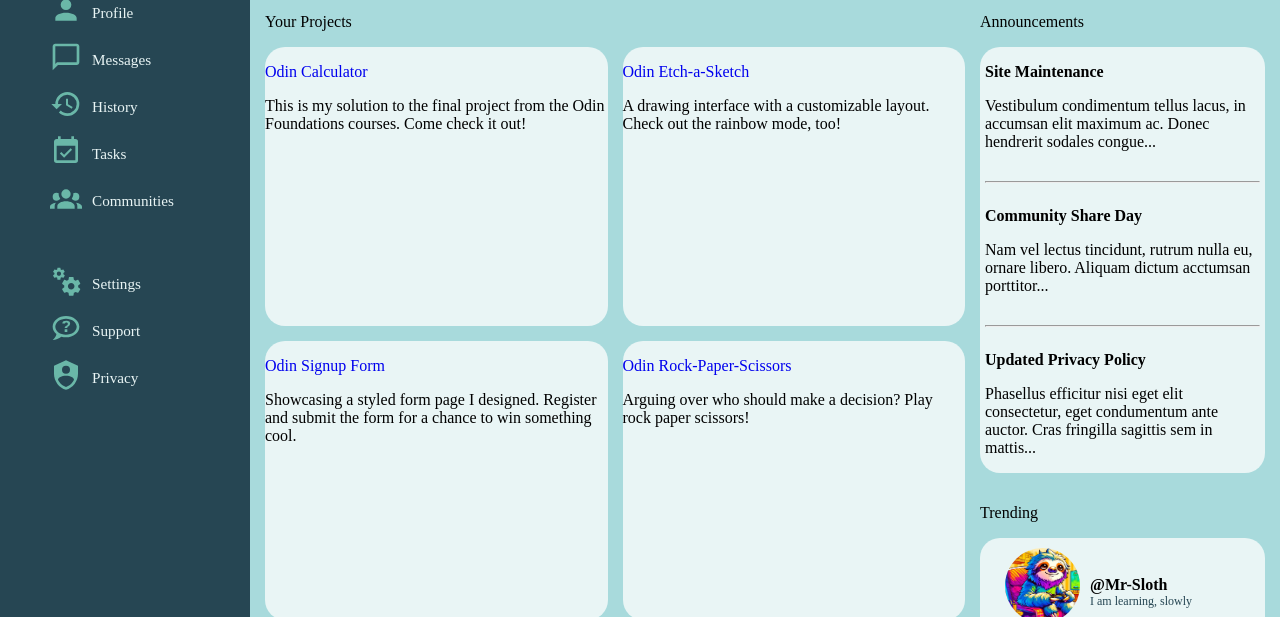
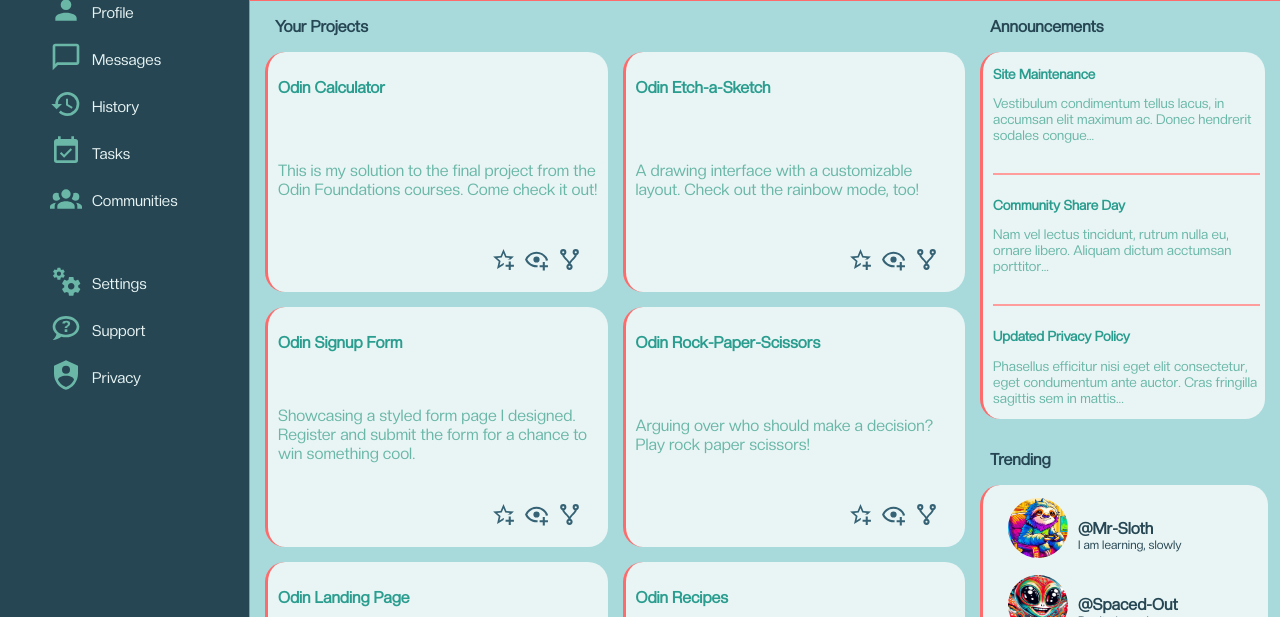
Before and after one commit to ThomasMcDonald1/odin-admin-dashboard, a plain HTML site: page index.html in a window 1280 px wide. Shown: the part 183-800 px from the top of the page. Drawn offline with Linux system fonts and the light colour scheme.

Commit message:
adds finishing styles to the dashboard
added the project card icons, trending icons,
font-families, font-size changes, also adds a
vertical scrollbar for the main content section
for when viewports overflow

```diff
--- a/index.html
+++ b/index.html
@@ -106,7 +106,7 @@
         </div>
         <div class="main-content">
             <div class="projects-container">
-                <p>Your Projects</p>
+                <p class="cards-label">Your Projects</p>
                 <div class="cards-container">
                     <div class="project-card">
                         <a href="https://thomasmcdonald1.github.io/odin-calculator/" class="project-link">
@@ -117,6 +117,11 @@
                         <p class="card-body">
                             This is my solution to the final project from the Odin Foundations courses. Come check it out!
                         </p>
+                        <div class="project-icon-group">
+                            <img class="project-card-icon" src="icons/star-plus.svg" alt="dashboard icon">
+                            <img class="project-card-icon" src="icons/eye-plus.svg" alt="dashboard icon">
+                            <img class="project-card-icon" src="icons/source-fork.svg" alt="dashboard icon">
+                        </div>
                     </div>
                     <div class="project-card">
                         <a href="https://thomasmcdonald1.github.io/odin-etch-a-sketch/" class="project-link">
@@ -127,6 +132,11 @@
                         <p class="card-body">
                             A drawing interface with a customizable layout. Check out the rainbow mode, too!
                         </p>
+                        <div class="project-icon-group">
+                            <img class="project-card-icon" src="icons/star-plus.svg" alt="dashboard icon">
+                            <img class="project-card-icon" src="icons/eye-plus.svg" alt="dashboard icon">
+                            <img class="project-card-icon" src="icons/source-fork.svg" alt="dashboard icon">
+                        </div>
                     </div>
                     <div class="project-card">
                         <a href="https://thomasmcdonald1.github.io/odin-signup-form/" class="project-link">
@@ -137,6 +147,11 @@
                         <p class="card-body">
                             Showcasing a styled form page I designed. Register and submit the form for a chance to win something cool.
                         </p>
+                        <div class="project-icon-group">
+                            <img class="project-card-icon" src="icons/star-plus.svg" alt="dashboard icon">
+                            <img class="project-card-icon" src="icons/eye-plus.svg" alt="dashboard icon">
+                            <img class="project-card-icon" src="icons/source-fork.svg" alt="dashboard icon">
+                        </div>
                     </div>
                     <div class="project-card">
                         <a href="https://thomasmcdonald1.github.io/odin-rock-paper-scissors-ui/" class="project-link">
@@ -147,6 +162,11 @@
                         <p class="card-body">
                             Arguing over who should make a decision? Play rock paper scissors!
                         </p>
+                        <div class="project-icon-group">
+                            <img class="project-card-icon" src="icons/star-plus.svg" alt="dashboard icon">
+                            <img class="project-card-icon" src="icons/eye-plus.svg" alt="dashboard icon">
+                            <img class="project-card-icon" src="icons/source-fork.svg" alt="dashboard icon">
+                        </div>
                     </div>
                     <div class="project-card">
                         <a href="https://thomasmcdonald1.github.io/odin-landing-page/index.html" class="project-link">
@@ -157,6 +177,11 @@
                         <p class="card-body">
                             A simple landing page project. Cool lions included!
                         </p>
+                        <div class="project-icon-group">
+                            <img class="project-card-icon" src="icons/star-plus.svg" alt="dashboard icon">
+                            <img class="project-card-icon" src="icons/eye-plus.svg" alt="dashboard icon">
+                            <img class="project-card-icon" src="icons/source-fork.svg" alt="dashboard icon">
+                        </div>
                     </div>
                     <div class="project-card">
                         <a href="https://thomasmcdonald1.github.io/odin-recipes/" class="project-link">
@@ -167,11 +192,16 @@
                         <p class="card-body">
                             This was my first completed Odin project. Want to make some delicious pizza? Or perhaps a tasty seared steak? Check out my recipes page!
                         </p>
+                        <div class="project-icon-group">
+                            <img class="project-card-icon" src="icons/star-plus.svg" alt="dashboard icon">
+                            <img class="project-card-icon" src="icons/eye-plus.svg" alt="dashboard icon">
+                            <img class="project-card-icon" src="icons/source-fork.svg" alt="dashboard icon">
+                        </div>
                     </div>
                 </div>
             </div>
             <div class="extras-container">
-                <p>Announcements</p>
+                <p class="cards-label">Announcements</p>
 
                 <div class="extras">
                     <div class="announcement-card">
@@ -198,7 +228,7 @@
                         </div>
                     </div>
                     <div class="trending-container">
-                        <p>Trending</p>
+                        <p class="cards-label">Trending</p>
                         <div class="trending-card">
                             <div class="trend-group">
                                 <img class="trend-img" src="imgs/gamersloth.png" alt="Happy Odin">
--- a/styles.css
+++ b/styles.css
@@ -18,6 +18,7 @@
     --soft-mint: #e9f5f5;
     --celestial-green: #6ab7a8;
     --sunset-coral: #ff6b6b;
+    --icon: #356274;
 }
 
 /************ html and body ************/
@@ -41,6 +42,11 @@ html, body
 p
 {
     overflow-wrap: break-word;
+}
+
+p, span
+{
+    font-family: creato, Arial, Helvetica, sans-serif;
 }
 
 a
@@ -88,6 +94,7 @@ hr
     grid-column: 1 / 2;
     grid-row: 1 / 6;
     background-color: var(--deep-sea-blue);
+    border-right: 1px solid var(--sunset-coral);
 }
 
 .sb-list
@@ -153,7 +160,7 @@ hr
     display: grid;
     grid-template-rows: 1fr;
     grid-template-columns: 1fr minmax(150px, 350px);
-
+    border-bottom: 2px solid var(--sunset-coral);
 }
 
 .search-group
@@ -260,6 +267,7 @@ hr
 {
     font-size: 1rem;
     padding-top: 14px;
+    color: var(--deep-sea-blue);
 }
 
 .user-name, .user-id
@@ -295,6 +303,15 @@ hr
     display: grid;
     grid-template-columns: 1fr 300px;
     grid-template-rows: 1fr;
+    overflow-y: scroll;
+    overflow-x: hidden;
+}
+
+.cards-label
+{
+    font-weight: bold;
+    color: var(--deep-sea-blue);
+    padding-left: 10px;
 }
 
 /************ project cards ************/
@@ -319,9 +336,48 @@ hr
     height: 100%;
 }
 
+.project-card
+{
+    padding-top: 10px;
+    padding-left: 10px;
+    padding-right: 10px;
+    padding-bottom: 20px;
+    display: flex;
+    flex-direction: column;
+    align-items: start;
+    justify-content: space-between;
+}
+
+.card-header
+{
+    color: var(--persian-green);
+    font-weight: bold;
+}
+
+.card-body
+{
+    color: var(--celestial-green);
+}
+
+.project-icon-group
+{
+    display: flex;
+    gap: 8px;
+    align-items: center;
+    justify-content: right;
+    width: 95%;
+}
+
+.project-card-icon
+{
+    width: 25px;
+    height: 25px;
+}
+
 .project-card, .announcement-card, .trending-card
 {
     background-color: var(--soft-mint);
+    border-left: 3px solid var(--sunset-coral);
     border-radius: 20px;
 }
 
@@ -362,6 +418,9 @@ hr
     flex-direction: column;
     justify-content: space-evenly;
     align-items: center;
+    padding-top: 10px;
+    padding-bottom: 10px;
+    gap: 10px;
 }
 
 .announcement-card
@@ -374,14 +433,31 @@ hr
 
 .announcement
 {
-    padding-left: 5px;
+    padding-left: 10px;
     padding-right: 5px;
 }
 
 .announcement-header
 {
     font-weight: bold;
+    color: var(--persian-green);
+    font-size: 0.85rem;
 }
+
+.announcement-body
+{
+    color: var(--celestial-green);
+    font-size: 0.85rem;
+}
+
+.separator
+{
+    color:#ff9c9c;
+    background-color: #ff9c9c;
+    border: 1px solid #ff9c9c;
+}
+
+
 
 .trend-group
 {
@@ -394,8 +470,8 @@ hr
 
 .trend-img
 {
-    width: 75px;
-    height: 75px;
+    width: 60px;
+    height: 60px;
     border-radius: 50%;
     margin-left: 25px
 }
```
Also changed, not shown: icons/eye-plus.svg (added), icons/source-fork.svg (added), icons/star-plus.svg (added).
